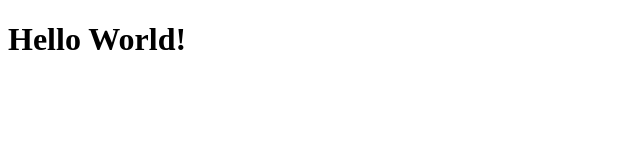
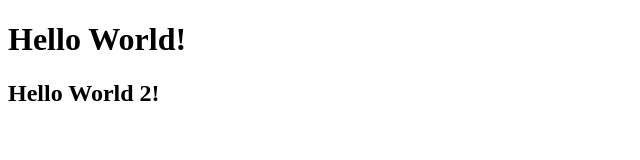
Before and after one commit to mtomasevic1/hell-world, a plain HTML site: page index.html in a window 1280 px wide. Shown: the whole page, without its empty margins (0-640 px from the left). Drawn offline with Linux system fonts and the light colour scheme.

Commit message:
Update index.html

```diff
--- a/index.html
+++ b/index.html
@@ -4,5 +4,6 @@
 </head>
 <body>
 	<h1>Hello World!</h1>
+	<h2>Hello World 2!</h2>
 </body>
 </html>
```
